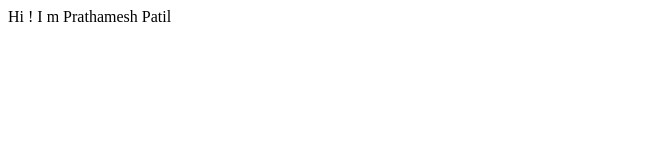
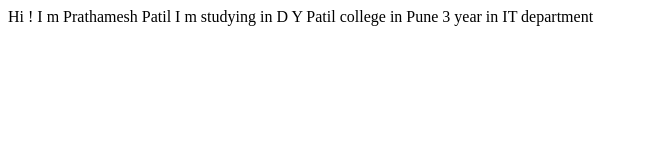
Before and after one commit to Prathaa/Prathaa-site, a plain HTML site: page index.html in a window 1280 px wide. Shown: the whole page, without its empty margins (0-649 px from the left). Drawn offline with Linux system fonts and the light colour scheme.

Commit message:
docs : added text to index

```diff
--- a/index.html
+++ b/index.html
@@ -7,5 +7,8 @@
 </head>
 <body>
     Hi ! I m Prathamesh Patil
+    I  m studying in D Y Patil college in Pune
+    3 year in IT department
+
 </body>
 </html>
```
